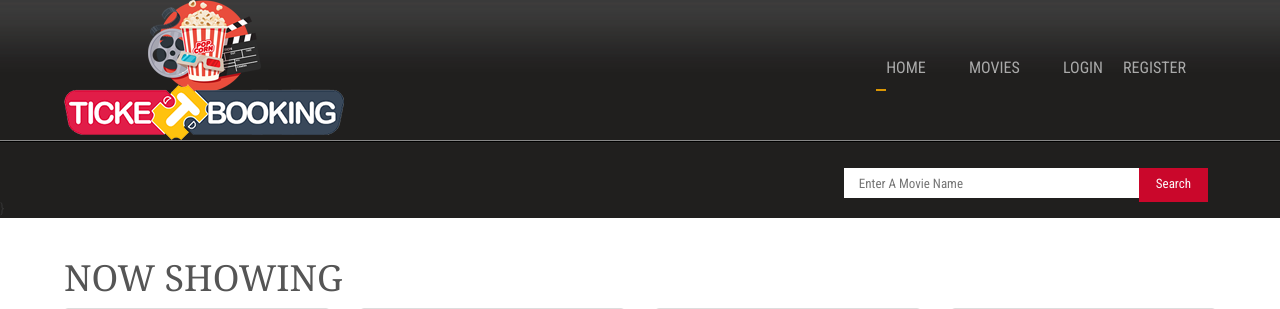
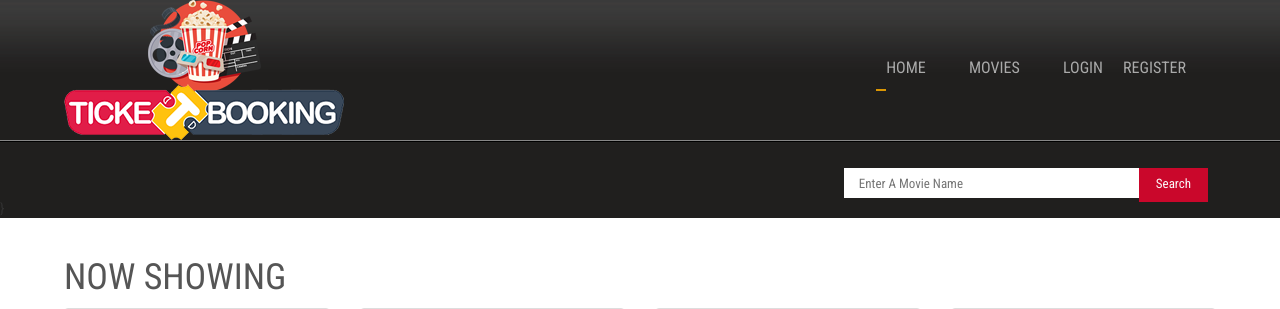
Before and after one commit to thuvarahan97/OnlineMovieTicketBookingSystem-HCI, a PHP site: page /movies_events.php in a window 1280 px wide. Shown: the top 309 px of the page. Run offline with PHP 8.4, Linux system fonts and the light colour scheme; data comes from the database, SQL or seed files in the repository; some libraries are stand-ins or nearby versions.

Commit message:
Update movies_events.php

```diff
--- a/movies_events.php
+++ b/movies_events.php
@@ -7,7 +7,7 @@
 <div class="content">
 	<div class="wrap">
 		<div class="content-top">
-			<h1 style="color:#555;font-family:Georgia;">NOW SHOWING</h1>
+			<h1 style="color:#555;">NOW SHOWING</h1>
 
 		<?php
 
```
